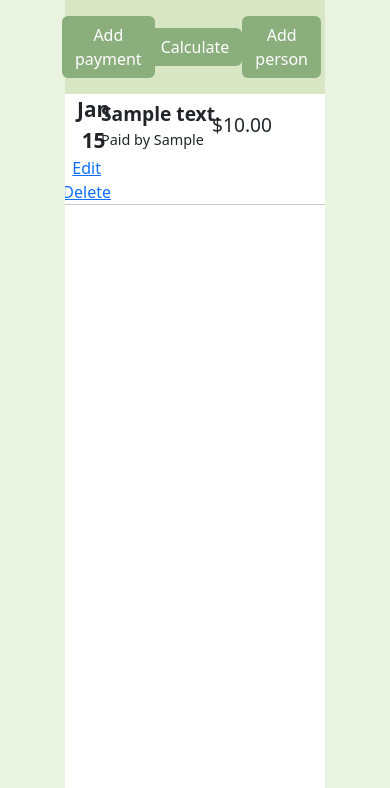
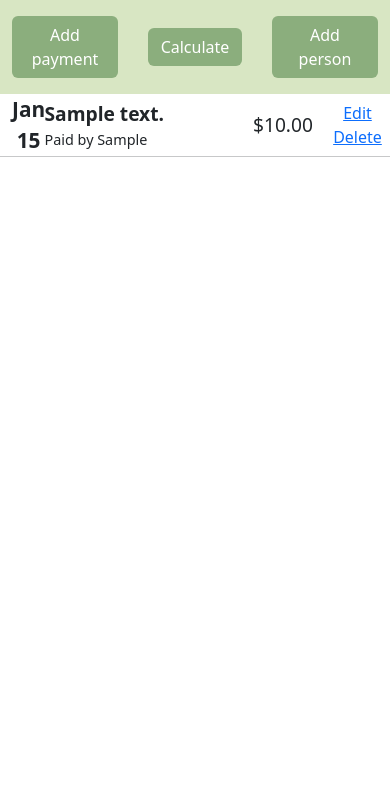
Before and after one commit to michaelzhan1/fairshare, a Flask app: page /g/1 in a window 390 px wide. Shown: the part 80-868 px from the top of the page. Run offline with Flask 3, Linux system fonts and the light colour scheme; tables that the repository leaves empty hold one stand-in row (values such as "Sample post"); some libraries are stand-ins or nearby versions.

Commit message:
Add responsive formatting

```diff
--- a/app/templates/group.html
+++ b/app/templates/group.html
@@ -47,7 +47,7 @@
   <!-- Main content -->
   <div class="container" id="main-body-container">
     <div class="row justify-content-center">
-      <div class="col-8 px-0 bg-white" id="main-body">
+      <div class="col-12 col-md-8 px-0 bg-white" id="main-body">
         <!-- Button row at top of payment list -->
         <div class="container sticky-top" id="button-container">
           <div class="row">
```
